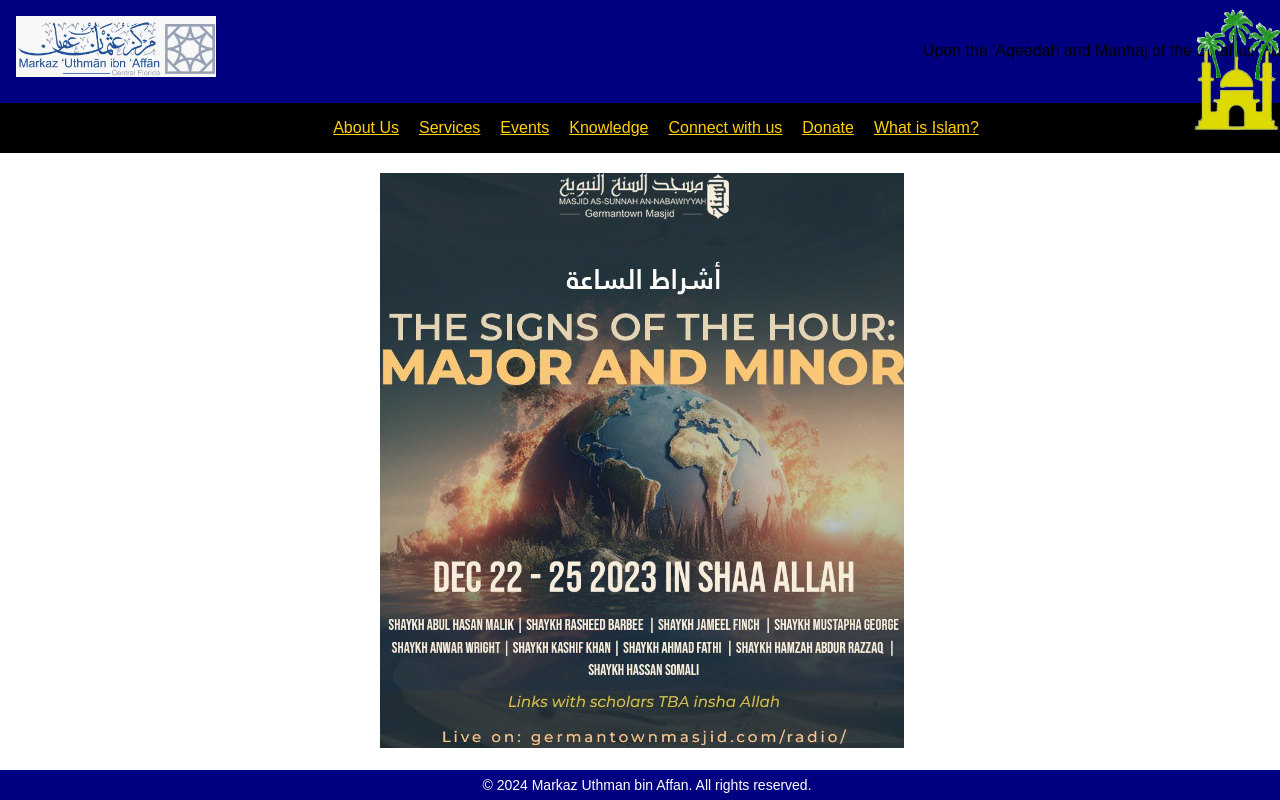
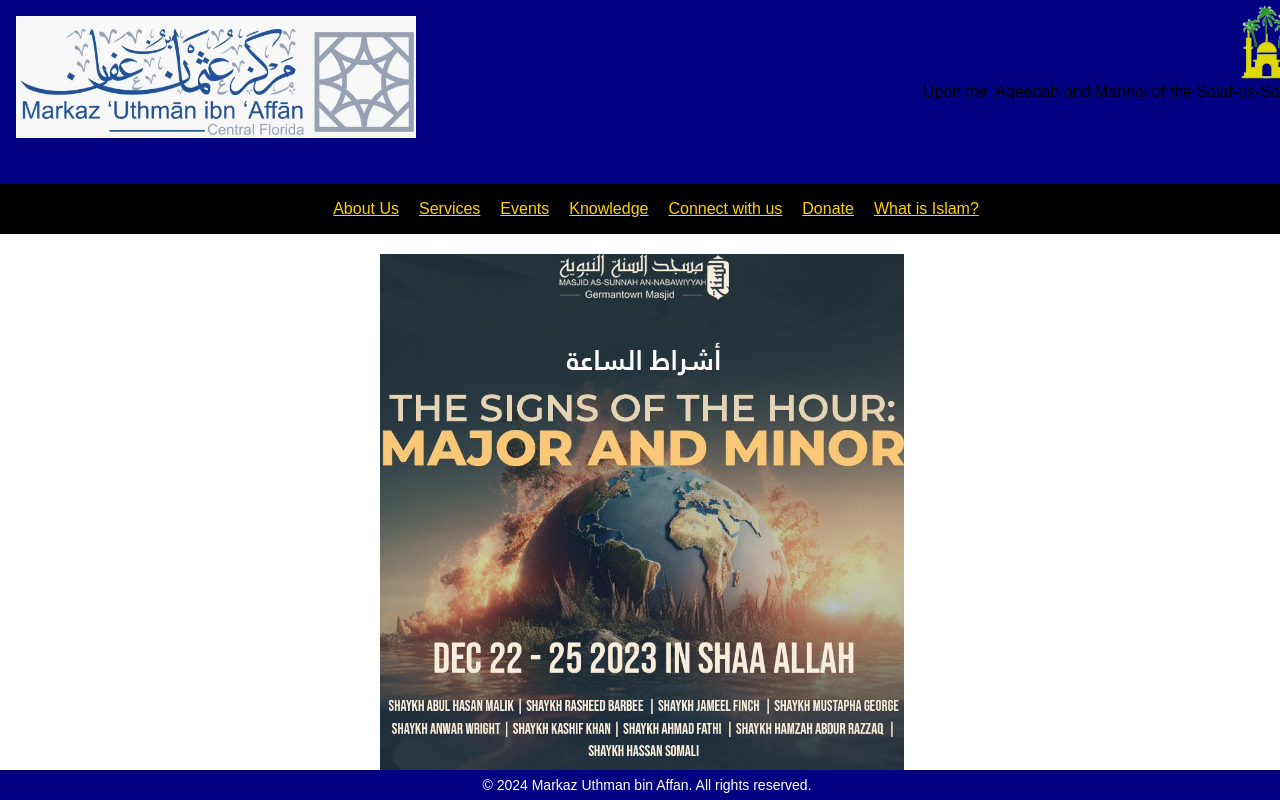
Before and after one commit to Javvy101/MarkazUthman, a plain HTML site: page index.htm in a window 1280 px wide. Shown: the top 800 px of the page. Drawn offline with Linux system fonts and the light colour scheme; a script that the page names is missing.

Commit message:
index.htm

```diff
--- a/index.htm
+++ b/index.htm
@@ -37,10 +37,10 @@ h1 {
         }
 
 	   header img {
-            width: 200px; /* Adjust width as needed */
+            width: 400px; /* Adjust width as needed */
             height: auto;
 		   margin-right: auto;
-		   margin-bottom: 10px;
+		   margin-bottom: 30px;
         }
 
 
@@ -171,7 +171,7 @@ h1 {
     /*<img src="PalmRev.png" alt="Left Palm Tree" style="position: absolute; top: 0; left: 0; width: 100%; max-width: 200px; height: auto;"> -->
     <img src="MarkazLogo.jpg" alt="Header Image">
     <!-- Add transparent palm tree image on the extreme right -->
-   <img src="MasjidPalm.png" alt="Right Palm Tree" style="position: absolute; top: 0; right: 0; width: 100%; max-width: 150px; height: auto;">
+   <img src="MasjidPalm.png" alt="Right Palm Tree" style="position: absolute; top: 0; right: 0; width: 100%; max-width: 90px; height: auto;">
     <p>Upon the 'Aqeedah and Manhaj of the Salaf-us-Salih</p>
 </header>
 
```
